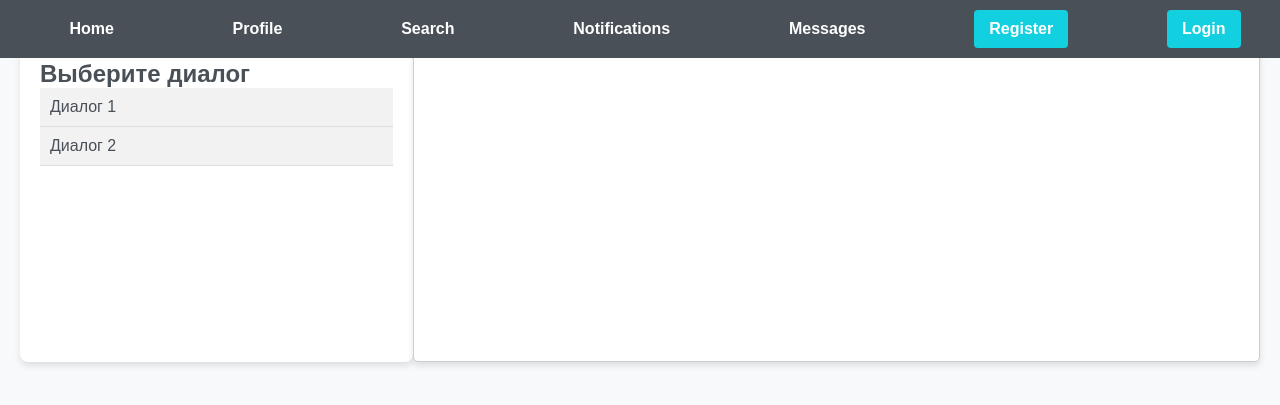
After one commit to komron01/Singu1arity, a Flask app: page /dialogue in a window 1280 px wide. The commit adds this page. Shown: the top 405 px of the page. Run offline with Flask 3, Linux system fonts and the light colour scheme; some libraries are stand-ins or nearby versions.

Commit message:
v 6.7
profile_update, dialog

```diff
--- a/main.py
+++ b/main.py
@@ -15,6 +15,16 @@ def index():
 def feed():
 
     return render_template('feed.html')
+
+@app.route('/dialogue')
+def dialogue():
+
+    return render_template('dialogue.html')
+
+@app.route('/profile_update')
+def profile_update():
+
+    return render_template('profile_update.html')
 
 @app.route('/wall')
 def wall():
--- /dev/null
+++ b/static/dialogue.js
@@ -0,0 +1,39 @@
+document.addEventListener("DOMContentLoaded", function() {
+    // Получаем список диалогов
+    const dialogueList = document.getElementById("dialogue-list");
+
+    // Получаем контейнер для отображения сообщений
+    const conversationWindow = document.getElementById("conversation-window");
+
+    // Обработчик события клика по элементу списка диалогов
+    dialogueList.addEventListener("click", function(event) {
+        // Проверяем, был ли клик по элементу списка
+        if (event.target.tagName === "LI") {
+            // Получаем идентификатор выбранного диалога
+            const dialogueId = event.target.dataset.dialogue;
+
+            // Очищаем контейнер для отображения сообщений
+            conversationWindow.innerHTML = "";
+
+            // Отображаем историю выбранного диалога
+            const dialogueHistory = getDialogueHistory(dialogueId);
+            dialogueHistory.forEach(function(message) {
+                conversationWindow.innerHTML += `<div class="message">${message}</div>`;
+            });
+        }
+    });
+
+    // Функция для получения истории выбранного диалога (заглушка)
+    function getDialogueHistory(dialogueId) {
+        // Здесь должен быть ваш код для получения истории диалога из базы данных или другого источника данных
+        // В данном случае используется заглушка
+        switch (dialogueId) {
+            case "dialogue1":
+                return ["Сообщение 1 из диалога 1", "Сообщение 2 из диалога 1", "Сообщение 3 из диалога 1"];
+            case "dialogue2":
+                return ["Сообщение 1 из диалога 2", "Сообщение 2 из диалога 2", "Сообщение 3 из диалога 2"];
+            default:
+                return [];
+        }
+    }
+});
--- a/static/style.css
+++ b/static/style.css
@@ -265,3 +265,106 @@ footer {
     height: 100%;
     width
 }
+
+
+/* dialogue.css */
+
+/* Стили для контейнера с переписками */
+.dialogue-container {
+    display: flex;
+    justify-content: space-between;
+    margin: 20px;
+}
+
+/* Стили для секции выбора диалога */
+.conversation-selection {
+    width: 30%;
+}
+
+/* Стили для секции диалогового окна */
+.conversation-window {
+    width: 65%;
+    border: 1px solid #ccc;
+    border-radius: 5px;
+    padding: 10px;
+    overflow-y: auto;
+}
+
+/* Стили для контейнера сообщений */
+.message-container {
+    display: flex;
+    flex-direction: column;
+}
+
+/* Стили для отдельного сообщения */
+.message {
+    margin: 5px 0;
+    padding: 5px 10px;
+    border-radius: 5px;
+}
+
+/* Стили для отправленного сообщения */
+.sent {
+    align-self: flex-end;
+    background-color: #007bff;
+    color: #fff;
+}
+
+/* Стили для полученного сообщения */
+.received {
+    align-self: flex-start;
+    background-color: #f1f0f0;
+}
+
+/* Стили для секции выбора диалога */
+.conversation-selection {
+    width: 30%;
+    float: left;
+}
+
+/* Стили для элементов списка диалогов */
+#dialogue-list {
+    list-style-type: none;
+    padding: 0;
+    margin: 0;
+}
+
+#dialogue-list li {
+    cursor: pointer;
+    padding: 10px;
+    background-color: #f2f2f2;
+    border-bottom: 1px solid #ddd;
+}
+
+#dialogue-list li:hover {
+    background-color: #ddd;
+}
+
+/* Стили для секции диалогового окна */
+.conversation-window {
+    width: 70%;
+    float: left;
+    height: 300px;
+    overflow-y: auto;
+}
+
+/* Стили для отдельного сообщения */
+.message {
+    padding: 10px;
+    background-color: #f9f9f9;
+    margin-bottom: 5px;
+    border-radius: 5px;
+    word-wrap: break-word;
+}
+
+.update-profile-container {
+    width: 50%; /* задаем ширину контейнера */
+    margin: 0 auto; /* устанавливаем автоматические отступы по бокам для центрирования */
+}
+
+/* profile-update.css */
+
+.update-profile-container {
+    width: 50%;
+    margin: 0 auto;
+}
--- /dev/null
+++ b/templates/dialogue.html
@@ -0,0 +1,45 @@
+<!DOCTYPE html>
+<html lang="en">
+
+<head>
+    <meta charset="UTF-8">
+    <meta name="viewport" content="width=device-width, initial-scale=1.0">
+    <title>Диалоги</title>
+    <!-- Подключаем стили для navbar -->
+    <link rel="stylesheet" href="{{ url_for('static', filename='navbar.css') }}">
+    <!-- Подключаем общие стили для страниц -->
+    <link rel="stylesheet" href="{{ url_for('static', filename='style.css') }}">
+    <!-- Подключаем свои стили для страницы диалогов -->
+    <link rel="stylesheet" href="{{ url_for('static', filename='dialogue.css') }}">
+    <!-- Подключаем favicon -->
+    <link rel="shortcut icon" href="{{ url_for('static', filename='favicon.ico') }}">
+</head>
+
+<body>
+    <!-- Вставляем navbar -->
+    {% include 'navbar.html' %}
+
+    <!-- Контейнер для секций диалогов -->
+    <div class="dialogue-container">
+        <!-- Секция выбора диалога -->
+        <section class="conversation-selection">
+            <h2>Выберите диалог</h2>
+            <ul id="dialogue-list">
+                <li data-dialogue="dialogue1">Диалог 1</li>
+                <li data-dialogue="dialogue2">Диалог 2</li>
+            </ul>
+        </section>
+
+        <!-- Секция диалогового окна -->
+        <section class="conversation-window">
+            <div class="message-container" id="conversation-window">
+                <!-- Здесь будут отображаться сообщения из выбранного диалога -->
+            </div>
+        </section>
+    </div>
+
+    <!-- Подключаем скрипт для обработки выбора диалога -->
+    <script src="{{ url_for('static', filename='dialogue.js') }}"></script>
+</body>
+
+</html>
```
Also changed, not shown: templates/profile_update.html (added, +38 -0 lines).
